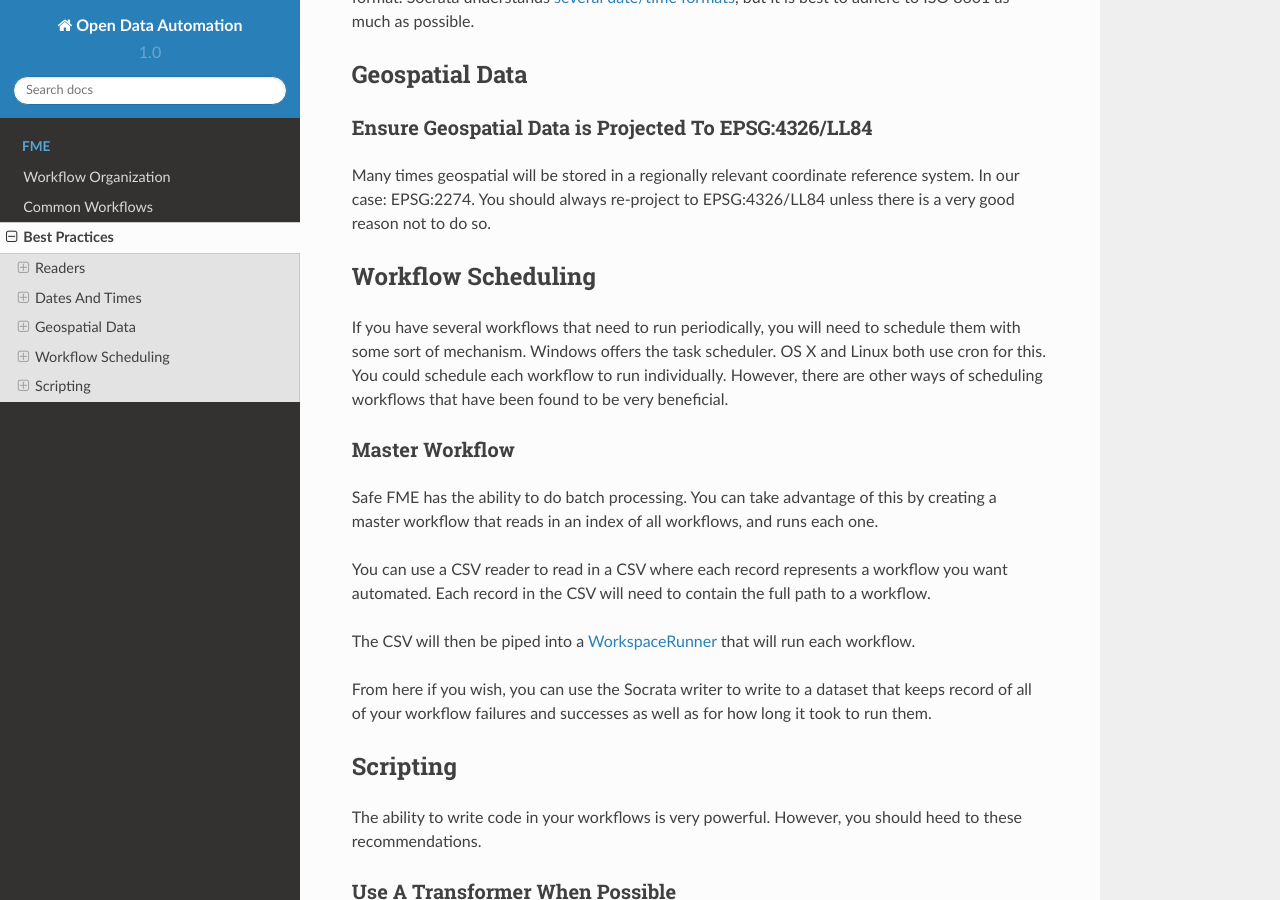
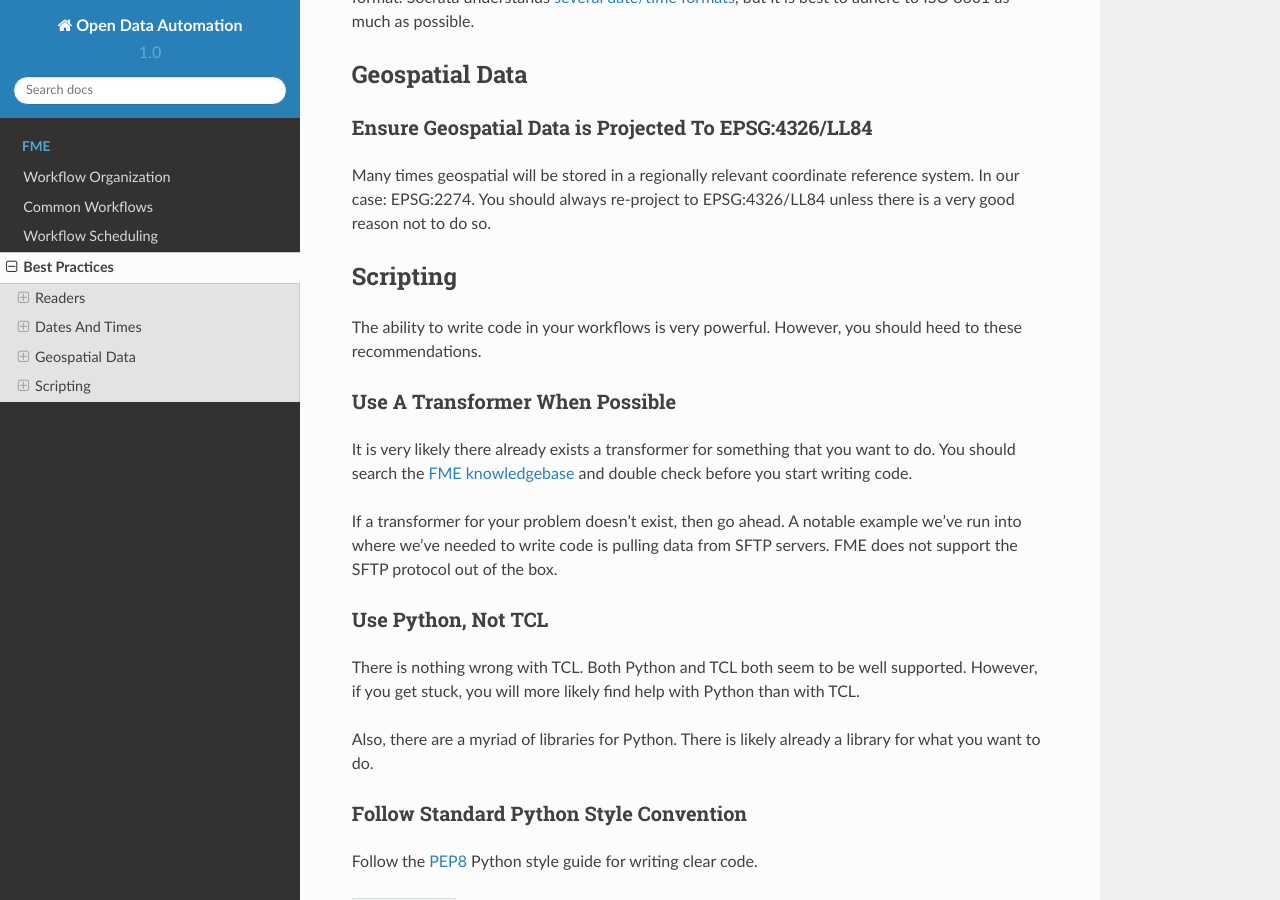
Before and after one commit to openchattanooga/open-data-automation, a Sphinx documentation site: the page built from docs/fme/best-practices.md, in a window 1280 px wide and 900 px high, scrolled down 940 px. Built offline with Sphinx 7.4.7 and the Read the Docs theme 2.0.0, drawn with Linux system fonts in a browser that asks for light colours.

Commit message:
Extract job scheduling out of best practices creating a separate section for it. Add notes about using task scheduler/manager for scheduling jobs and stopping them.

```diff
--- a/docs/fme/best-practices.md
+++ b/docs/fme/best-practices.md
@@ -30,20 +30,6 @@ Use the [DateFormatter](http://docs.safe.com/fme/html/FME_Transformers/FME_Trans
 
 Many times geospatial will be stored in a regionally relevant coordinate reference system. In our case: EPSG:2274. You should always re-project to EPSG:4326/LL84 unless there is a very good reason not to do so.
 
-### Workflow Scheduling
-
-If you have several workflows that need to run periodically, you will need to schedule them with some sort of mechanism. Windows offers the task scheduler. OS X and Linux both use cron for this. You could schedule each workflow to run individually. However, there are other ways of scheduling workflows that have been found to be very beneficial.
-
-#### Master Workflow
-
-Safe FME has the ability to do batch processing. You can take advantage of this by creating a master workflow that reads in an index of all workflows, and runs each one.
-
-You can use a CSV reader to read in a CSV where each record represents a workflow you want automated. Each record in the CSV will need to contain the full path to a workflow.
-
-The CSV will then be piped into a [WorkspaceRunner](http://docs.safe.com/fme/html/FME_Transformers/FME_Transformers.htm#Transformers/workspacerunner.htm) that will run each workflow.
-
-From here if you wish, you can use the Socrata writer to write to a dataset that keeps record of all of your workflow failures and successes as well as for how long it took to run them.
-
 ### Scripting
 
 The ability to write code in your workflows is very powerful. However, you should heed to these recommendations.
--- a/docs/index.rst
+++ b/docs/index.rst
@@ -18,4 +18,5 @@ Index
 
    fme/workflow-organization
    fme/common-workflows
+   fme/job-scheduling
    fme/best-practices
```
Also changed, not shown: docs/fme/job-scheduling.md (added, +34 -0 lines).
